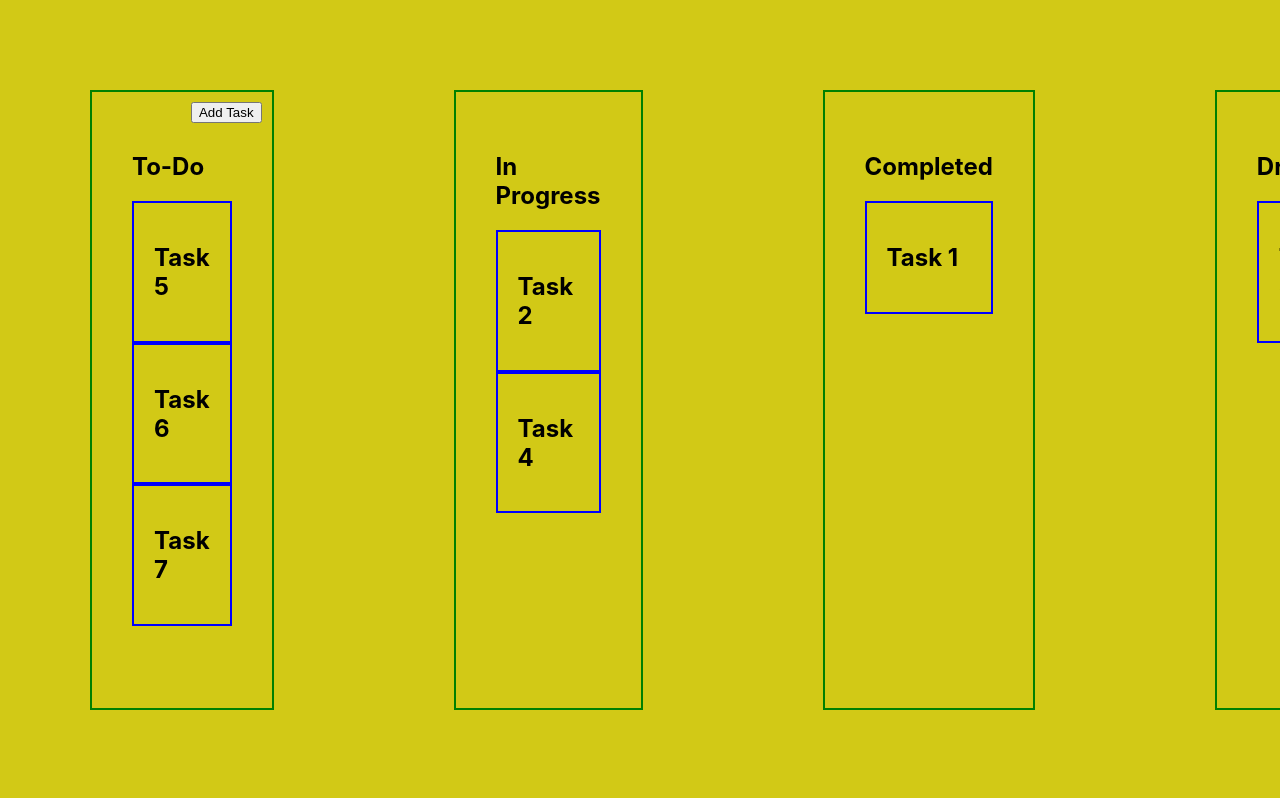
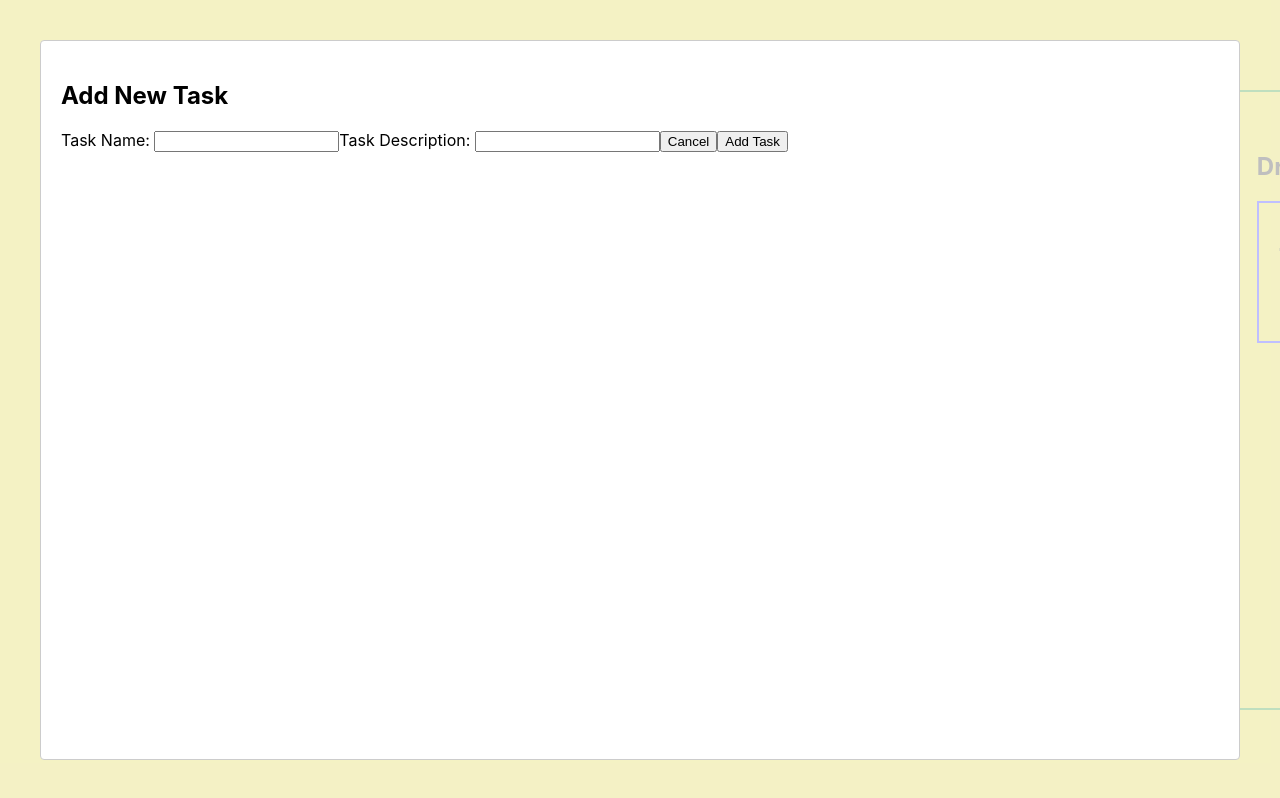
Before and after one commit to AndersonShaun/CPSC362-GroupProject, a React (Create React App) app in the folder task-management-system/: page / in a window 1280 px wide. Both pictures are taken after a click on the button "Add Task". Shown: the top 798 px of the page. Built offline with nearby package versions, Linux system fonts and the light colour scheme.

Commit message:
Added modal modules for displaying task information.

```diff
--- a/task-management-system/package.json
+++ b/task-management-system/package.json
@@ -8,6 +8,7 @@
     "@testing-library/user-event": "^13.5.0",
     "react": "^18.2.0",
     "react-dom": "^18.2.0",
+    "react-modal": "^3.16.1",
     "react-script": "^2.0.5",
     "react-scripts": "5.0.1",
     "web-vitals": "^2.1.4"
--- a/task-management-system/src/App.js
+++ b/task-management-system/src/App.js
@@ -1,7 +1,9 @@
 // import logo from './logo.svg';
-import React from 'react';
+import React, { useState } from 'react';
 import './components/column.css';
 import './App.css';
+import Modal from 'react-modal';
+
 
 // Back-end starts here
 // Database
@@ -15,11 +17,26 @@ import './App.css';
 
 
 function TaskColumn({ tasks, colName, onTaskClick }) {
+  const [addTaskModalIsOpen, setAddTaskModalIsOpen] = useState(false);
+
+  const handleAddTaskClick = () => {
+    console.log('Add Task button clicked');
+    setAddTaskModalIsOpen(true);
+  };
+
+  const closeAddTaskModal = () => {
+    setAddTaskModalIsOpen(false);
+  }
+
+  const appendTask = () => {
+    setAddTaskModalIsOpen(false);
+    // Add the task to the data base
+  }
 
   return (
     <div className="column">
       {colName === "To-Do" && (
-        <button className ="add-button">Add Task</button>
+        <button className ="add-button" onClick={handleAddTaskClick}>Add Task</button>
       )}
       <h2>{colName}</h2>
       {tasks.map((task, index) => (
@@ -31,11 +48,25 @@ function TaskColumn({ tasks, colName, onTaskClick }) {
           <h2>{task}</h2>
         </div>
       ))}
+      <Modal isOpen={addTaskModalIsOpen} onRequestClose={closeAddTaskModal}>
+        <h2>Add New Task</h2>
+        <form>
+          <label htmlFor="taskName">Task Name: </label>
+          <input type="text" id="taskName" />
+          <label htmlFor="taskDescription">Task Description: </label>
+          <input type="text" id="taskDescription" />
+          <button onClick={closeAddTaskModal}>Cancel</button>
+          <button onClick={appendTask}>Add Task</button>
+        </form>
+      </Modal>
     </div>
   );
 }
 
 function App() {
+
+  const [modalIsOpen, setModalIsOpen] = useState(false);
+  const [selectedTask, setSelectedTask] = useState(null);
 
   const initialTasks = {
     ToDo: ["Task 5", "Task 6", "Task 7" ],
@@ -45,8 +76,16 @@ const initialTasks = {
   };
 
   const handleTaskClick = (task) => {
+
+    // To-Do: Get information about the Task and display it on screen
+    setSelectedTask(task);
+    setModalIsOpen(true);
     console.log('Clicked task:', task);
-  // To-Do: Get information about the Task and display it on screen
+    console.log('setModalIsOpen: ', modalIsOpen);
+  }
+
+  const closeModal = () => {
+    setModalIsOpen(false);
   }
 
   return (
@@ -63,6 +102,11 @@ const handleTaskClick = (task) => {
       <div className="task-column-list">
         <TaskColumn tasks={initialTasks.Dropped} colName="Dropped" onTaskClick={handleTaskClick}/>
       </div>
+      <Modal isOpen={modalIsOpen} onRequestClose={closeModal}>
+        <h2>Task Details</h2>
+        <p>{selectedTask}</p>
+        <button onClick={closeModal}>Close</button>
+      </Modal>
     </div>
   );
 }
--- a/task-management-system/src/index.js
+++ b/task-management-system/src/index.js
@@ -2,6 +2,7 @@ import React from 'react';
 import ReactDOM from 'react-dom/client';
 import './index.css';
 import App from './App';
+import Modal from 'react-modal';
 import reportWebVitals from './reportWebVitals';
 
 const root = ReactDOM.createRoot(document.getElementById('root'));
@@ -11,6 +12,9 @@ root.render(
   </React.StrictMode>
 );
 
+const rootElement = document.getElementById('root');
+Modal.setAppElement(rootElement);
+
 // If you want to start measuring performance in your app, pass a function
 // to log results (for example: reportWebVitals(console.log))
 // or send to an analytics endpoint. Learn more: https://bit.ly/CRA-vitals
```
Also changed, not shown: 1 other file (tests, documents, lock files or other folders). Lines whose indentation alone changed are shown as unchanged.
